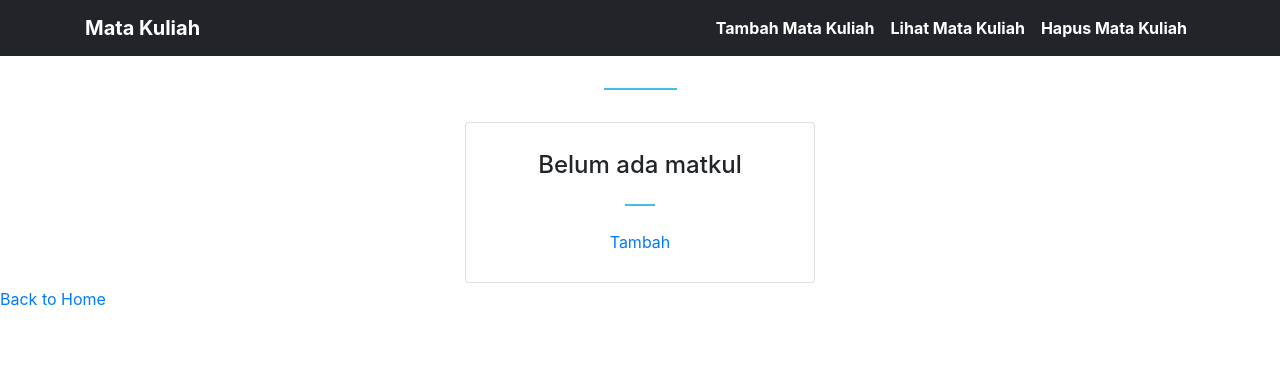
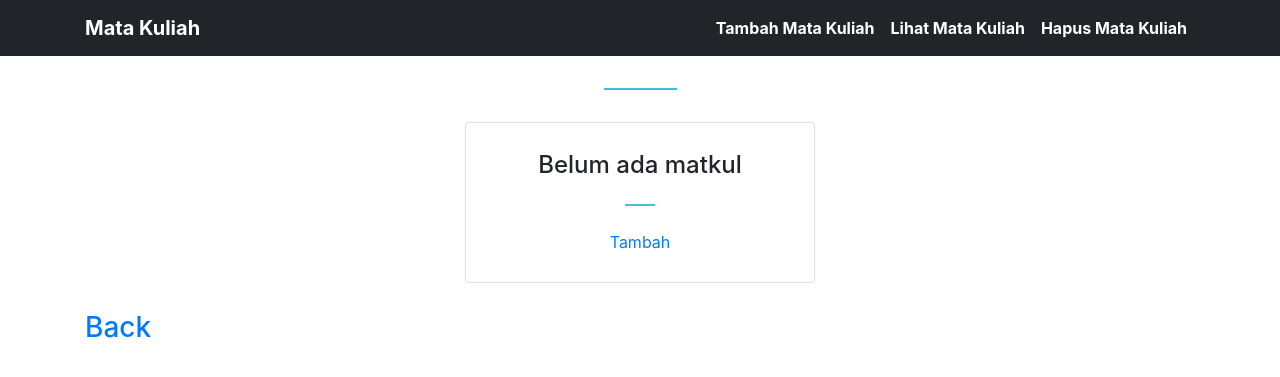
Before and after one commit to danielsyahputra13/story-5, a Django app: template matkul/templates/matkul/semester.html in a window 1280 px wide. Shown: the top 377 px of the page. Run offline with Django 3.2, Linux system fonts and the light colour scheme; the template is opened without the code that fills it, so the values that code supplies are empty; some libraries are stand-ins or nearby versions.

Commit message:
add some link from page to another page

```diff
--- a/matkul/templates/matkul/index.html
+++ b/matkul/templates/matkul/index.html
@@ -32,5 +32,8 @@
             {% endfor %}
             </div>
         </div>
+        <div class="container">
+            <h5 class="mt-4">Belum ada semester? Coba <a href="{% url 'tambah_semester' %}">Tambah Semester</a></h5>
+        </div>
     </section>
 {% endblock  %}
--- a/matkul/templates/matkul/semester.html
+++ b/matkul/templates/matkul/semester.html
@@ -33,5 +33,7 @@
             </div>
         </div>
     </section>
-    <a href="{% url 'index' %}">Back to Home</a>
+    <div class="container">
+    <h3 class="mt-4"><a href="{% url 'index' %}">Back</a></h3>
+    </div>
 {% endblock  %}
```
